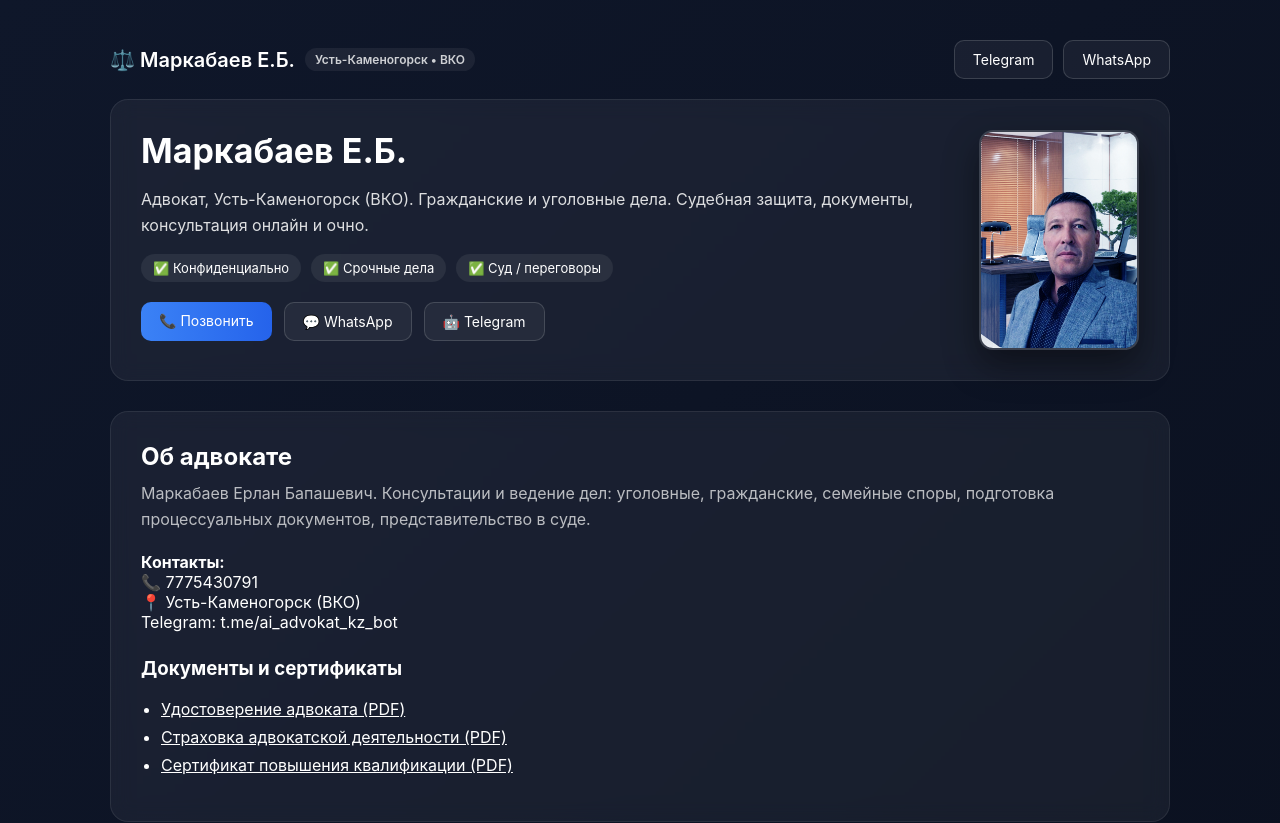
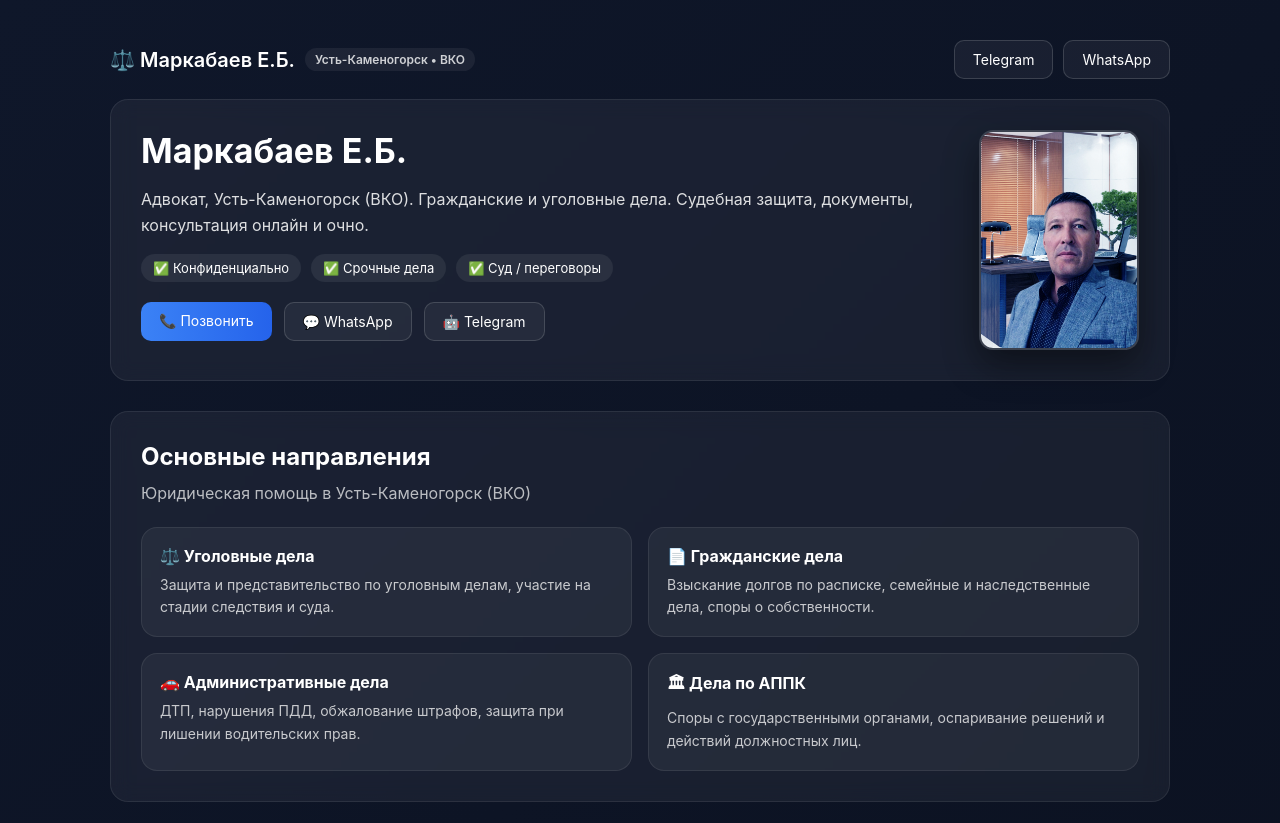
Before and after one commit to markabaever-debug/advokat_vko, a Next.js app: page / in a window 1280 px wide. Shown: the top 823 px of the page. Built offline with nearby package versions, Linux system fonts and the light colour scheme.

Commit message:
Update page.tsx

```diff
--- a/app/page.tsx
+++ b/app/page.tsx
@@ -35,7 +35,6 @@ export default function Home() {
 
       {/* HERO */}
       <section className="panel" style={{ marginTop: 20 }}>
-
         <div style={{ display: "flex", gap: 30, alignItems: "flex-start", flexWrap: "wrap" }}>
 
           {/* LEFT SIDE */}
@@ -96,6 +95,51 @@ export default function Home() {
         </div>
       </section>
 
+      {/* SERVICES BLOCK */}
+      <section className="panel" style={{ marginTop: 30 }}>
+        <h2 className="h2">Основные направления</h2>
+
+        <p className="muted" style={{ marginTop: 10 }}>
+          Юридическая помощь в {city} ({region})
+        </p>
+
+        <div className="servicesGrid" style={{ marginTop: 20 }}>
+
+          <div className="serviceCard">
+            <h3 className="serviceCardTitle">⚖️ Уголовные дела</h3>
+            <p className="serviceCardText">
+              Защита и представительство по уголовным делам,
+              участие на стадии следствия и суда.
+            </p>
+          </div>
+
+          <div className="serviceCard">
+            <h3 className="serviceCardTitle">📄 Гражданские дела</h3>
+            <p className="serviceCardText">
+              Взыскание долгов по расписке, семейные и наследственные дела,
+              споры о собственности.
+            </p>
+          </div>
+
+          <div className="serviceCard">
+            <h3 className="serviceCardTitle">🚗 Административные дела</h3>
+            <p className="serviceCardText">
+              ДТП, нарушения ПДД, обжалование штрафов,
+              защита при лишении водительских прав.
+            </p>
+          </div>
+
+          <div className="serviceCard">
+            <h3 className="serviceCardTitle">🏛 Дела по АППК</h3>
+            <p className="serviceCardText">
+              Споры с государственными органами,
+              оспаривание решений и действий должностных лиц.
+            </p>
+          </div>
+
+        </div>
+      </section>
+
       {/* ABOUT */}
       <section className="panel" style={{ marginTop: 30 }}>
 
```
